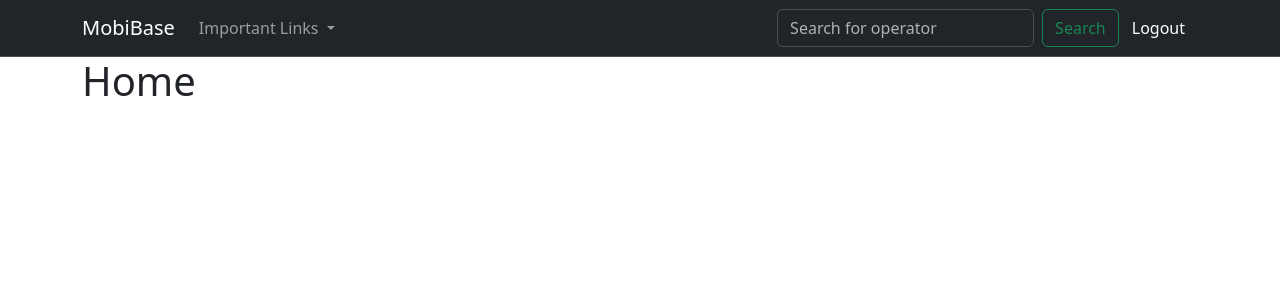
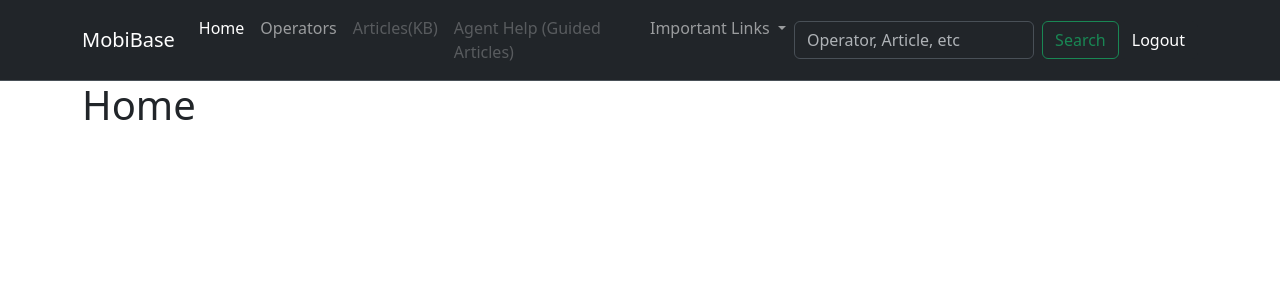
Before and after one commit to Abd0uk/mmkb, a Django app: page / in a window 1280 px wide. Shown: the top 300 px of the page. Run offline with Django 5.2, Linux system fonts and the light colour scheme.

Commit message:
Updated the navbar with the new updates

```diff
--- a/mobikb_v1/core/templates/navbar.html
+++ b/mobikb_v1/core/templates/navbar.html
@@ -17,12 +17,26 @@
     </button>
     <div class="collapse navbar-collapse" id="navbarSupportedContent">
       <ul class="navbar-nav me-auto mb-2 mb-lg-0">
-        <!-- <li class="nav-item">
-          <a class="nav-link active" aria-current="page" href="#">Home</a>
-        </li> -->
-        <!-- <li class="nav-item">
-          <a class="nav-link" href="#">Link</a>
-        </li> -->
+        <li class="nav-item">
+          <a
+            class="nav-link active"
+            aria-current="page"
+            href="{% url 'core:home' %}"
+            >Home</a
+          >
+        </li>
+        <li class="nav-item">
+          <a class="nav-link" href="{% url 'providers:operators' %}"
+            >Operators</a
+          >
+        </li>
+        <li class="nav-item">
+          <a class="nav-link disabled" href="#">Articles(KB)</a>
+        </li>
+        <li class="nav-item">
+          <a class="nav-link disabled" href="#">Agent Help (Guided Articles)</a>
+        </li>
+
         <li class="nav-item dropdown">
           <a
             class="nav-link dropdown-toggle"
@@ -59,7 +73,7 @@
         <input
           class="form-control me-2"
           type="search"
-          placeholder="Search for operator"
+          placeholder="Operator, Article, etc"
           aria-label="Search"
         />
         <button class="btn btn-outline-success" type="submit">Search</button>
```
